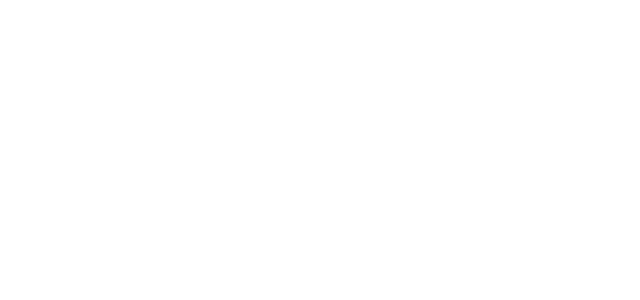
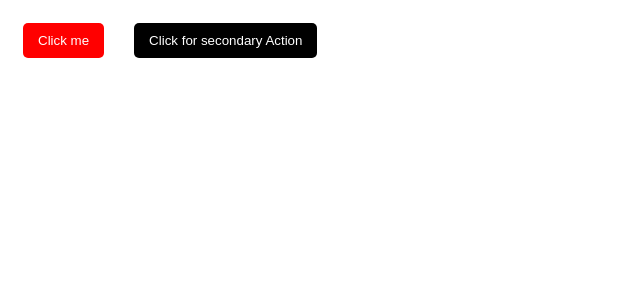
Before and after one commit to X-DSI/Calc-React-Styled, a React (Create React App) app: page / in a window 1280 px wide. Shown: the top 300 px of the page, without its empty margins (0-640 px from the left). Built offline with nearby package versions, Linux system fonts and the light colour scheme.

Commit message:
External Styled Components Working!

```diff
--- a/src/App.js
+++ b/src/App.js
@@ -1,12 +1,14 @@
+import styled from "styled-components"
+import PropTypes from 'prop-types'
+import { StyledButton } from "./styles/App.styled"
 
-function App() {
+const App = () => {
   return (
-    <div className="App">
-      <header className="App-header">
-
-      </header>
-    </div>
-  );
+    <div>
+            <StyledButton>Click me</StyledButton>
+            <StyledButton secondary>Click for secondary Action</StyledButton>
+        </div>
+  )
 }
 
-export default App;
+export default App
--- a/src/index.css
+++ /dev/null
@@ -1,13 +0,0 @@
-body {
-  margin: 0;
-  font-family: -apple-system, BlinkMacSystemFont, 'Segoe UI', 'Roboto', 'Oxygen',
-    'Ubuntu', 'Cantarell', 'Fira Sans', 'Droid Sans', 'Helvetica Neue',
-    sans-serif;
-  -webkit-font-smoothing: antialiased;
-  -moz-osx-font-smoothing: grayscale;
-}
-
-code {
-  font-family: source-code-pro, Menlo, Monaco, Consolas, 'Courier New',
-    monospace;
-}
--- a/src/index.js
+++ b/src/index.js
@@ -1,6 +1,5 @@
 import React from 'react';
 import ReactDOM from 'react-dom';
-import './index.css';
 import App from './App';
 import reportWebVitals from './reportWebVitals';
 
--- /dev/null
+++ b/src/styles/App.styled.js
@@ -0,0 +1,12 @@
+import styled from "styled-components"
+
+export const StyledButton = styled.button`
+  border-radius: 5px;
+  background-color: ${props => (props.secondary ? '#000000' : 'red')};
+  color: #fff;
+  padding: 10px 15px;
+  outline: none;
+  border: none;
+  cursor: pointer;
+  margin: 15px;
+`
```
